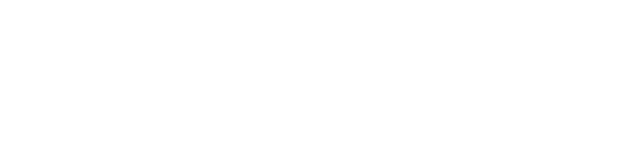
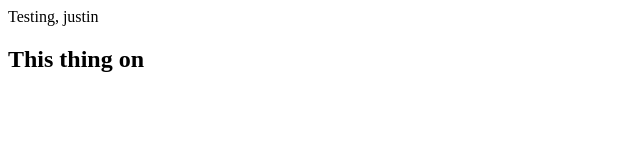
Before and after one commit to WVCS/website-justinvaziri, a plain HTML site: page index.html in a window 1280 px wide. Shown: the whole page, without its empty margins (0-640 px from the left). Drawn offline with Linux system fonts and the light colour scheme.

Commit message:
testing test

```diff
--- a/index.html
+++ b/index.html
@@ -1,7 +1,11 @@
 <html>
 
 
+<body>
+  <hi> Testing, justin </h1>
+  <h2> This thing on </h2>
 
+  </body>
 
 
 
```
